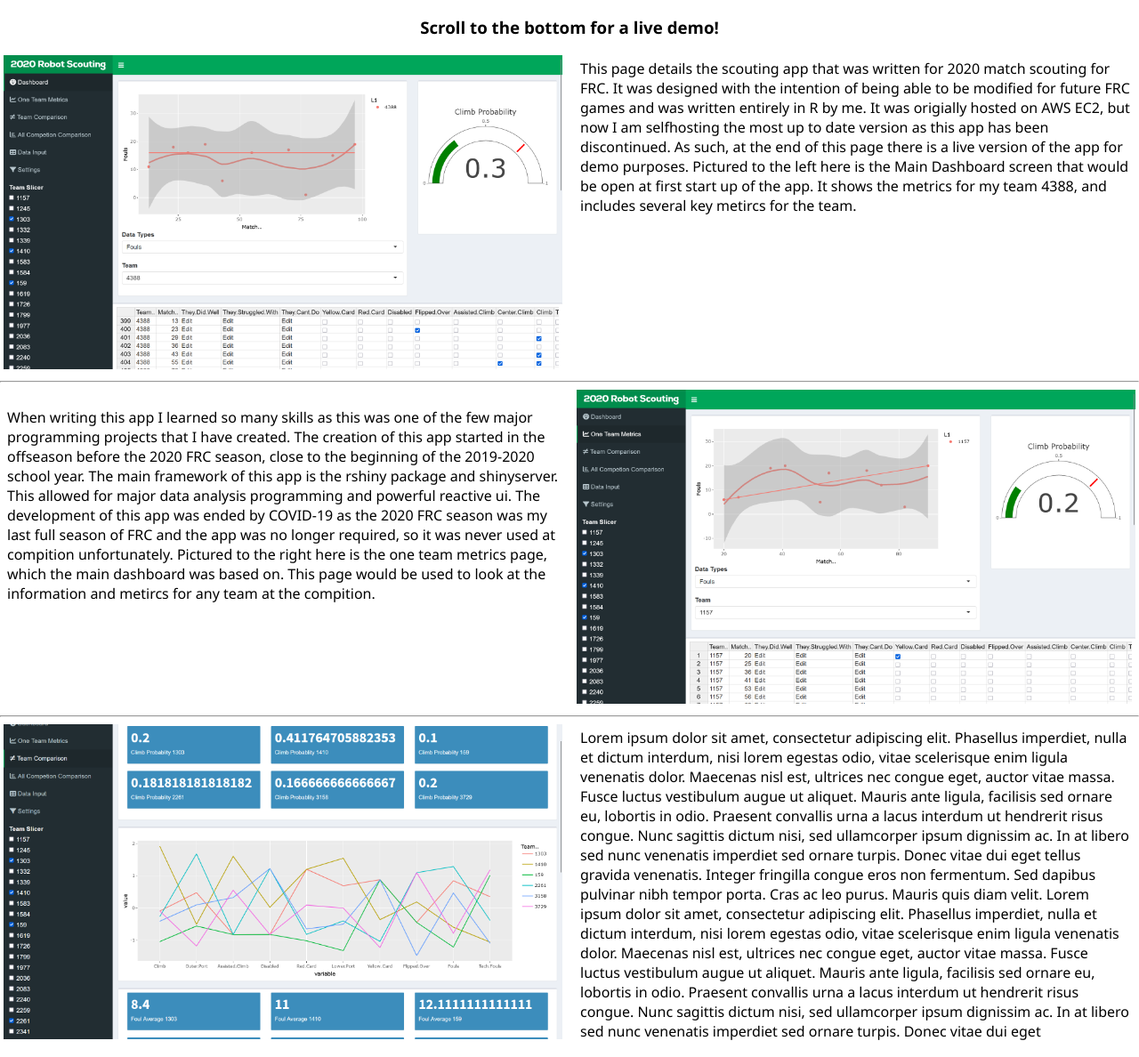
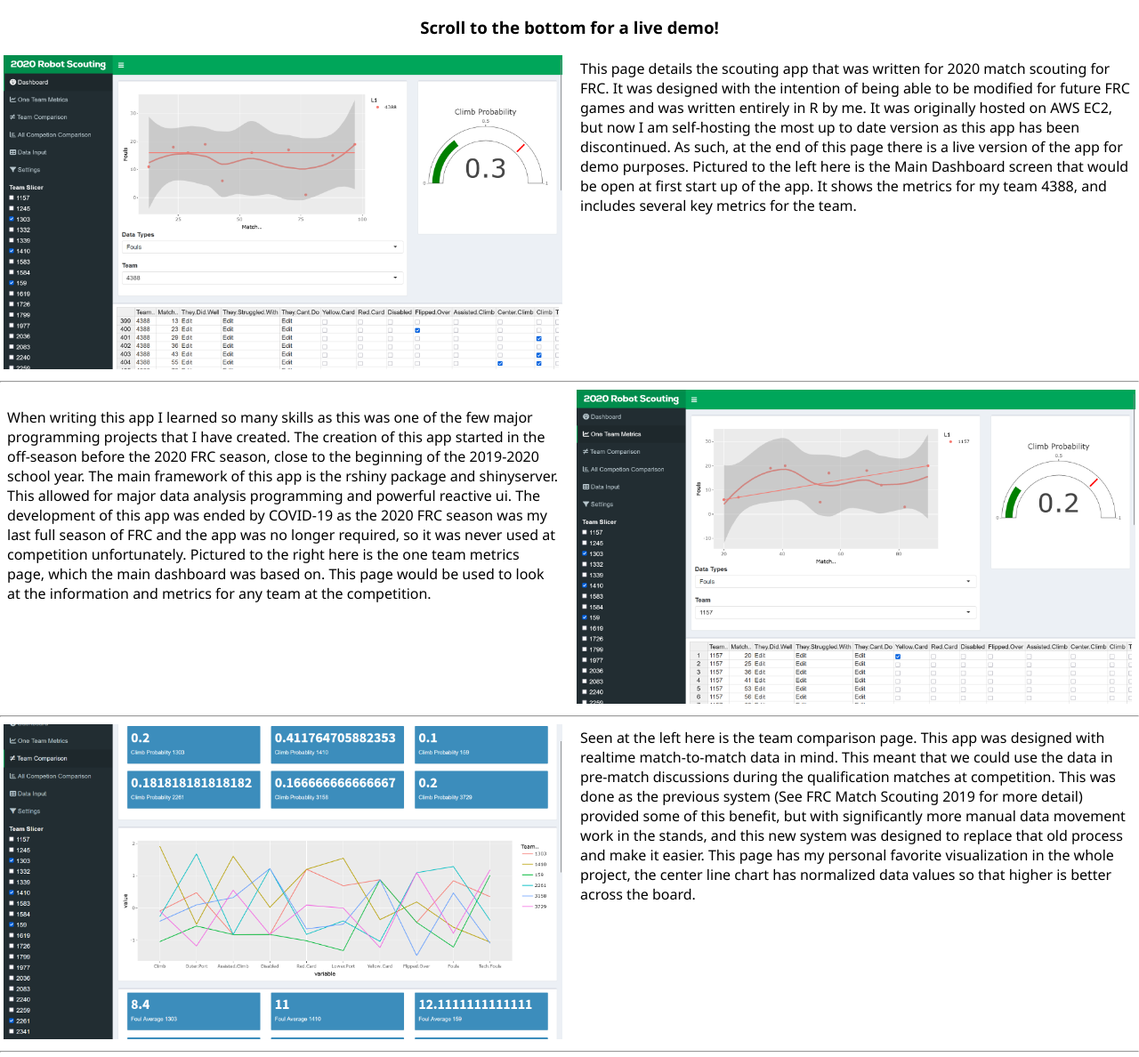
Before and after one commit to ElementalTable/portfolioWebpage, a plain HTML site: page 2k20MatchScouting.html in a window 1280 px wide. Shown: the part 356-1544 px from the top of the page at 89% size. Drawn offline with Linux system fonts and the light colour scheme.

Commit message:
Finished 2k20MatchScouting

```diff
--- a/2k20MatchScouting.html
+++ b/2k20MatchScouting.html
@@ -81,30 +81,30 @@
     <div class="block2section">
     <img src="Assets/Images/2k20MatchScouting/4388MainDashboard.png">
         <p>
-        This page details the scouting app that was written for 2020 match scouting for FRC. It was designed with the intention of being able to be modified for future FRC games and was written entirely in R by me. It was origially hosted on AWS EC2, but now I am selfhosting the most up to date version as this app has been discontinued. As such, at the end of this page there is a live version of the app for demo purposes. Pictured to the left here is the Main Dashboard screen that would be open at first start up of the app. It shows the metrics for my team 4388, and includes several key metircs for the team.
+        This page details the scouting app that was written for 2020 match scouting for FRC. It was designed with the intention of being able to be modified for future FRC games and was written entirely in R by me. It was originally hosted on AWS EC2, but now I am self-hosting the most up to date version as this app has been discontinued. As such, at the end of this page there is a live version of the app for demo purposes. Pictured to the left here is the Main Dashboard screen that would be open at first start up of the app. It shows the metrics for my team 4388, and includes several key metrics for the team.
         </p>
     </div>
     <hr>
     <div class="block2section">
     <p>
-        When writing this app I learned so many skills as this was one of the few major programming projects that I have created. The creation of this app started in the offseason before the 2020 FRC season, close to the beginning of the 2019-2020 school year. The main framework of this app is the rshiny package and shinyserver. This allowed for major data analysis programming and powerful reactive ui. The development of this app was ended by COVID-19 as the 2020 FRC season was my last full season of FRC and the app was no longer required, so it was never used at compition unfortunately. Pictured to the right here is the one team metrics page, which the main dashboard was based on. This page would be used to look at the information and metircs for any team at the compition.
+        When writing this app I learned so many skills as this was one of the few major programming projects that I have created. The creation of this app started in the off-season before the 2020 FRC season, close to the beginning of the 2019-2020 school year. The main framework of this app is the rshiny package and shinyserver. This allowed for major data analysis programming and powerful reactive ui. The development of this app was ended by COVID-19 as the 2020 FRC season was my last full season of FRC and the app was no longer required, so it was never used at competition unfortunately. Pictured to the right here is the one team metrics page, which the main dashboard was based on. This page would be used to look at the information and metrics for any team at the competition.
     </p>
         <img src="Assets/Images/2k20MatchScouting/oneTeamMetrics.png">
     </div>
     <hr>
     <div class="block2section">
     <img src="Assets/Images/2k20MatchScouting/teamComparison.png">
-        <p>Lorem ipsum dolor sit amet, consectetur adipiscing elit. Phasellus imperdiet, nulla et dictum interdum, nisi lorem egestas odio, vitae scelerisque enim ligula venenatis dolor. Maecenas nisl est, ultrices nec congue eget, auctor vitae massa. Fusce luctus vestibulum augue ut aliquet. Mauris ante ligula, facilisis sed ornare eu, lobortis in odio. Praesent convallis urna a lacus interdum ut hendrerit risus congue. Nunc sagittis dictum nisi, sed ullamcorper ipsum dignissim ac. In at libero sed nunc venenatis imperdiet sed ornare turpis. Donec vitae dui eget tellus gravida venenatis. Integer fringilla congue eros non fermentum. Sed dapibus pulvinar nibh tempor porta. Cras ac leo purus. Mauris quis diam velit. Lorem ipsum dolor sit amet, consectetur adipiscing elit. Phasellus imperdiet, nulla et dictum interdum, nisi lorem egestas odio, vitae scelerisque enim ligula venenatis dolor. Maecenas nisl est, ultrices nec congue eget, auctor vitae massa. Fusce luctus vestibulum augue ut aliquet. Mauris ante ligula, facilisis sed ornare eu, lobortis in odio. Praesent convallis urna a lacus interdum ut hendrerit risus congue. Nunc sagittis dictum nisi, sed ullamcorper ipsum dignissim ac. In at libero sed nunc venenatis imperdiet sed ornare turpis. Donec vitae dui eget</p>
+        <p>Seen at the left here is the team comparison page. This app was designed with realtime match-to-match data in mind. This meant that we could use the data in pre-match discussions during the qualification matches at competition. This was done as the previous system (See FRC Match Scouting 2019 for more detail) provided some of this benefit, but with significantly more manual data movement work in the stands, and this new system was designed to replace that old process and make it easier. This page has my personal favorite visualization in the whole project, the center line chart has normalized data values so that higher is better across the board.</p>
     </div>
     <hr>
     <div class="block2section">
-    <p>Lorem ipsum dolor sit amet, consectetur adipiscing elit. Phasellus imperdiet, nulla et dictum interdum, nisi lorem egestas odio, vitae scelerisque enim ligula venenatis dolor. Maecenas nisl est, ultrices nec congue eget, auctor vitae massa. Fusce luctus vestibulum augue ut aliquet. Mauris ante ligula, facilisis sed ornare eu, lobortis in odio. Praesent convallis urna a lacus interdum ut hendrerit risus congue. Nunc sagittis dictum nisi, sed ullamcorper ipsum dignissim ac. In at libero sed nunc venenatis imperdiet sed ornare turpis. Donec vitae dui eget tellus gravida venenatis. Integer fringilla congue eros non fermentum. Sed dapibus pulvinar nibh tempor porta. Cras ac leo purus. Mauris quis diam velit. Lorem ipsum dolor sit amet, consectetur adipiscing elit. Phasellus imperdiet, nulla et dictum interdum, nisi lorem egestas odio, vitae scelerisque enim ligula venenatis dolor. Maecenas nisl est, ultrices nec congue eget, auctor vitae massa. Fusce luctus vestibulum augue ut aliquet. Mauris ante ligula, facilisis sed ornare eu, lobortis in odio. Praesent convallis urna a lacus interdum ut hendrerit risus congue. Nunc sagittis dictum nisi, sed ullamcorper ipsum dignissim ac. In at libero sed nunc venenatis imperdiet sed ornare turpis. Donec vitae dui eget</p>
+        <p>The last main requirement for this app was a comparison of all teams. To do this I decided to use this spreadsheet format as this allows for conditional formatting to make it possible to see patterns and make visual comparisons and for sorting by variables. This means that it would possible to find teams that were good at specific aspects of the game. Doing good scouting is critical to success in the elimination matches as being able to pick alliance partners that will complement each other and your team and be able to complete a decent strategy. Up to this point was the bulk of the work for this project, beyond the behind the scenes data manipulation and cleaning.</p>
         <img src="Assets/Images/2k20MatchScouting/allCompetitonComparison.png">
     </div>
     <hr>
     <div class="block2section">
     <img src="Assets/Images/2k20MatchScouting/dataInput.png">
-    <p>Lorem ipsum dolor sit amet, consectetur adipiscing elit. Phasellus imperdiet, nulla et dictum interdum, nisi lorem egestas odio, vitae scelerisque enim ligula venenatis dolor. Maecenas nisl est, ultrices nec congue eget, auctor vitae massa. Fusce luctus vestibulum augue ut aliquet. Mauris ante ligula, facilisis sed ornare eu, lobortis in odio. Praesent convallis urna a lacus interdum ut hendrerit risus congue. Nunc sagittis dictum nisi, sed ullamcorper ipsum dignissim ac. In at libero sed nunc venenatis imperdiet sed ornare turpis. Donec vitae dui eget tellus gravida venenatis. Integer fringilla congue eros non fermentum. Sed dapibus pulvinar nibh tempor porta. Cras ac leo purus. Mauris quis diam velit. Lorem ipsum dolor sit amet, consectetur adipiscing elit. Phasellus imperdiet, nulla et dictum interdum, nisi lorem egestas odio, vitae scelerisque enim ligula venenatis dolor. Maecenas nisl est, ultrices nec congue eget, auctor vitae massa. Fusce luctus vestibulum augue ut aliquet. Mauris ante ligula, facilisis sed ornare eu, lobortis in odio. Praesent convallis urna a lacus interdum ut hendrerit risus congue. Nunc sagittis dictum nisi, sed ullamcorper ipsum dignissim ac. In at libero sed nunc venenatis imperdiet sed ornare turpis. Donec vitae dui eget</p>
+    <p>This was data collection page for the app. This was something that was running behind schedule and I was unsure what the best way to make this work would have been. Due to this, the temporary solution that was implemented was this spreadsheet input. This would have been doable as it was designed to be not terrible, as the match progressed you would move across the row in the sheet and then down for each successive match. I do know that this would have been bad, but as it was, the app was never put into service as the 2020 FRC season was effectively canceled due to COVID-19. This sudden end to the season also marked the end of the work on this project. Since then there have been a few upgrades that have been made to make it easier to set up and display as a demo. In this light, below is a link to a live version of the scouting app if you want to take a look.</p>
     </div>
     <hr>
     <div class="center">
```
Also changed, not shown: Assets/Images/2k19MatchScouting/post-game.png (added), Assets/Images/2k19MatchScouting/sandstorm.png (added), Assets/Images/2k19MatchScouting/settings.png (added), Assets/Images/2k19MatchScouting/teleop.png (added), Assets/Images/2k19MatchScouting/welcome.png (added), 1 other file.
